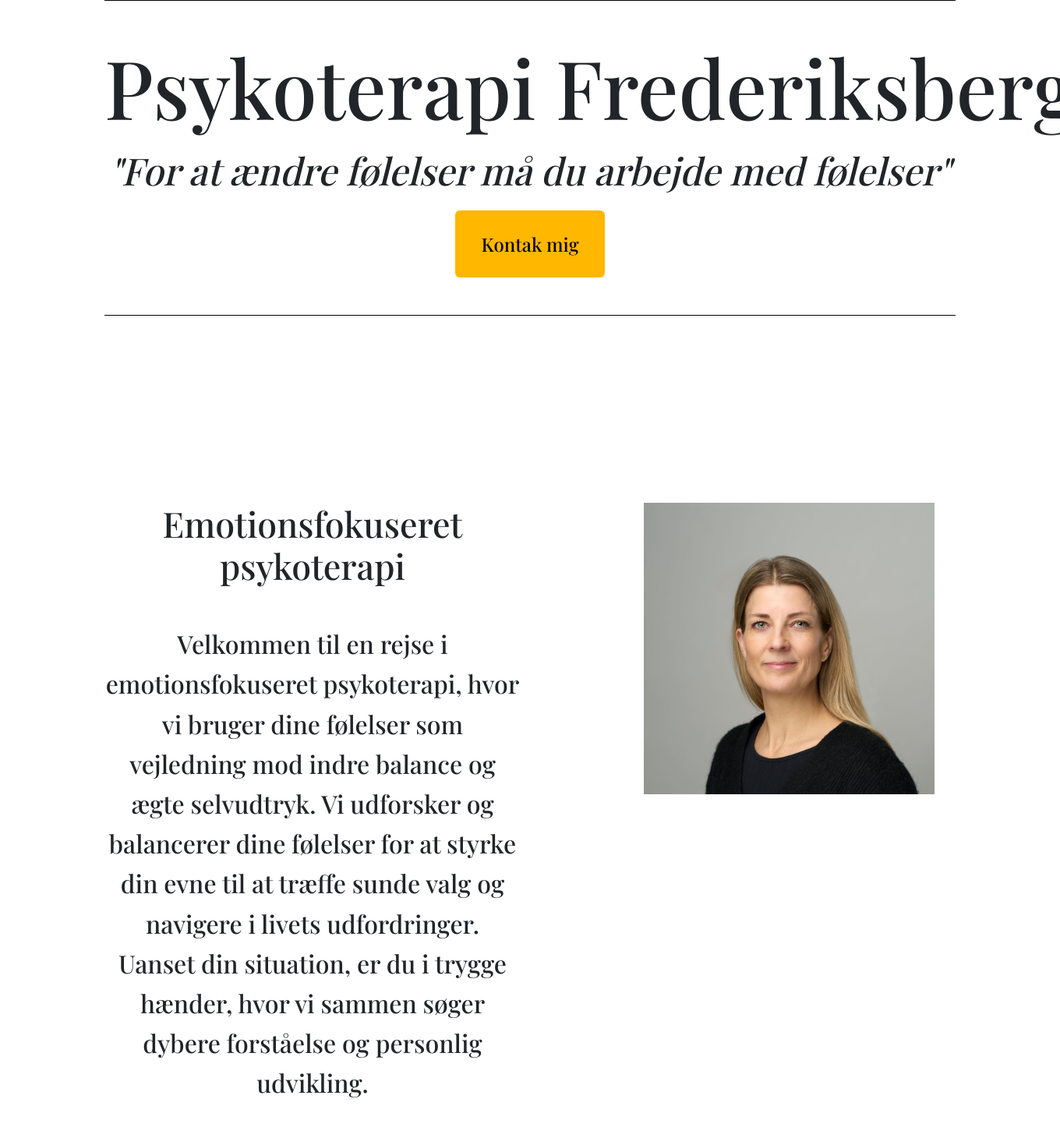
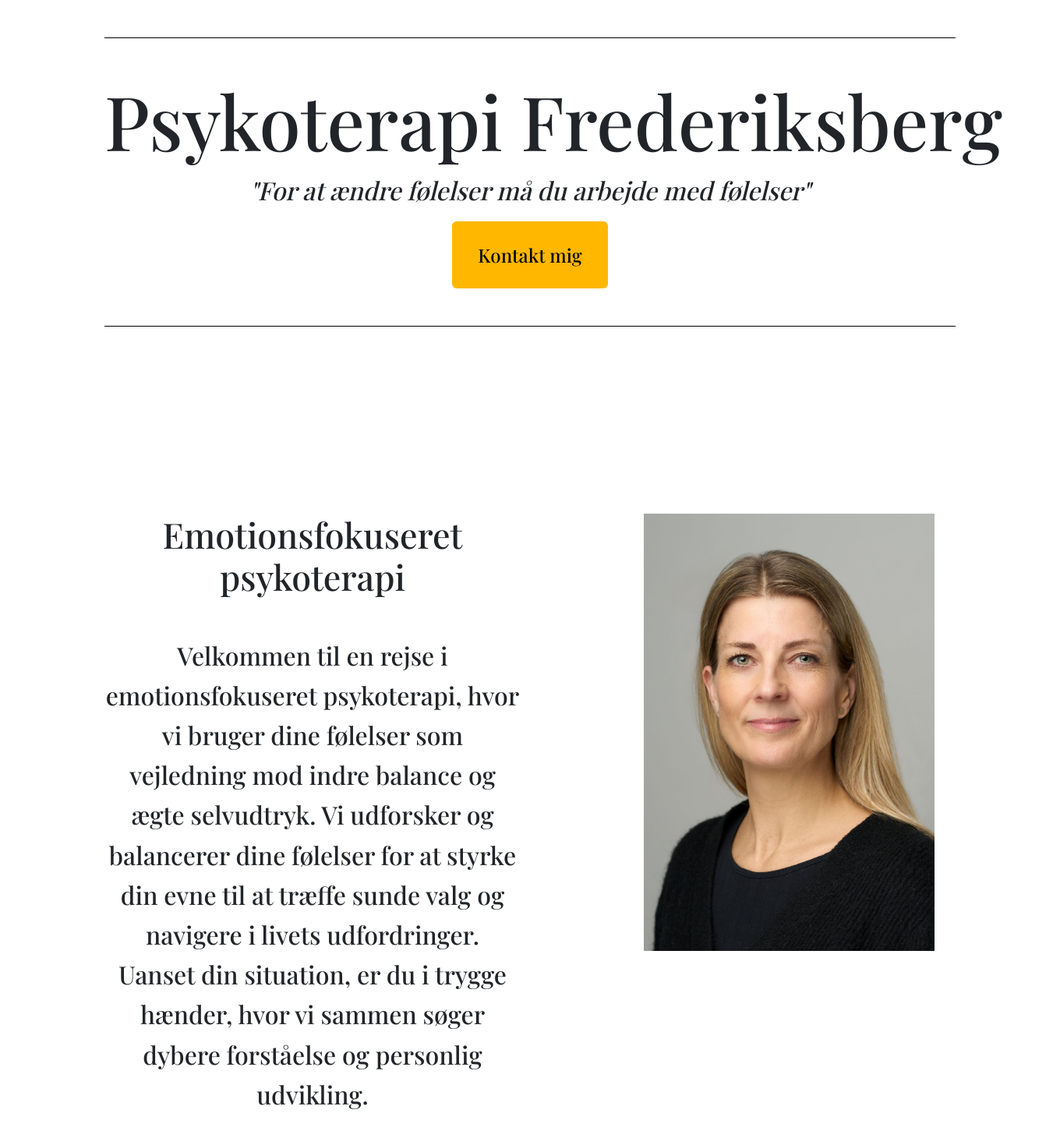
Before and after one commit to yoyohohoxd/schneider_terapi_part1, a Django app: page / in a window 1360 px wide; the page is wider, and only the part inside the window is pictured. Shown: the part 126-1586 px from the top of that part at 78% size. Run offline with Django 5.2, Linux system fonts and the light colour scheme; some libraries are stand-ins or nearby versions.

Commit message:
small adjustments to front page

```diff
--- /dev/null
+++ b/schneider_terapi/site_layout/static/site_layout/images/favicon/about.txt
@@ -0,0 +1,6 @@
+This favicon was generated using the following font:
+
+- Font Title: Playfair Display
+- Font Author: Copyright 2017 The Playfair Display Project Authors (https://github.com/clauseggers/Playfair-Display), with Reserved Font Name "Playfair Display".
+- Font Source: http://fonts.gstatic.com/s/playfairdisplay/v37/nuFvD-vYSZviVYUb_rj3ij__anPXJzDwcbmjWBN2PKdFvUDQZNLo_U2r.ttf
+- Font License: SIL Open Font License, 1.1 (http://scripts.sil.org/OFL))
--- a/schneider_terapi/site_layout/static/site_layout/styles.css
+++ b/schneider_terapi/site_layout/static/site_layout/styles.css
@@ -7,12 +7,12 @@ html * {
 }
 
 .navbar-scrolled {
-    background-color: rgba(111, 113, 114, 0.2);
+    background-color: #22404A50;
     box-shadow: 0 3px 10px rgba(0, 0, 0, 0.15);
 }
 
 .navbar {
-    transition: all 0.5s;
+    transition: all 0.4s;
 }
 
 .navbar {
@@ -38,11 +38,11 @@ html * {
 
 
 /* Merge fra Mads */
-body { font-family: 'Playfair Display', serif; }
+body { font-family: 'Playfair Display', serif;}
 /* Hero er, alt det, som forekommer mellem de to linjer, title, citat og knappen */
-.hero-banner { text-align: center; padding: 3rem 0; border-top: 0.1rem solid #000; border-bottom: 0.1rem solid #000; margin-bottom: 4rem; }
-.hero-title { font-size: 6.5rem; white-space: nowrap; }
-.hero-subtitle { font-size: 3rem; font-style: italic; }
+.hero-banner { text-align: center; padding: 3rem 0; border-top: 0.1rem solid #000; border-bottom: 0.1rem solid #000; margin-bottom: 4rem; margin-top: 3rem; }
+.hero-title { font-size: 6.0rem; white-space: nowrap; }
+.hero-subtitle { font-size: 2rem; font-style: italic; }
 .btn-custom { background-color: rgb(255, 183, 0); color: black; padding: 1.5rem 2rem; font-size: 1.5rem; }
 
 /* Content er, næste sektion af siden, som består af tekst og billde på index siden */
--- a/schneider_terapi/site_layout/templates/site_layout/index.html
+++ b/schneider_terapi/site_layout/templates/site_layout/index.html
@@ -12,7 +12,7 @@
             <section class="hero-banner">
             <h1 class="hero-title">Psykoterapi Frederiksberg</h1>
             <p class="hero-subtitle">"For at ændre følelser må du arbejde med følelser"</p>
-            <a href="#" class="btn btn-custom">Kontak mig</a>
+            <a href="#" class="btn btn-custom">Kontakt mig</a>
             </section>
 
             <!-- velkommen til en rejse i emotionsfokuseret psykoterapi sektionen -->
@@ -22,7 +22,7 @@
             <p class="content-text">Velkommen til en rejse i emotionsfokuseret psykoterapi, hvor vi bruger dine følelser som vejledning mod indre balance og ægte selvudtryk. Vi udforsker og balancerer dine følelser for at styrke din evne til at træffe sunde valg og navigere i livets udfordringer. Uanset din situation, er du i trygge hænder, hvor vi sammen søger dybere forståelse og personlig udvikling.</p>
         </div>
         <div class="col-lg-6 image-section">
-            <img src="{% static 'site_layout/images/foto.jpg' %}" class="responsive-image" alt="Beskrivelse"> <!-- billede af Kristina -->
+            <img src="{% static 'site_layout/images/closeup_narrow.jpg' %}" class="responsive-image" alt="Kristina Schneider"> <!-- billede af Kristina -->
 
         </div>
     </section>
--- a/schneider_terapi/site_layout/templates/site_layout/layout.html
+++ b/schneider_terapi/site_layout/templates/site_layout/layout.html
@@ -9,6 +9,7 @@
     <link href="https://cdn.jsdelivr.net/npm/bootstrap@5.3.2/dist/css/bootstrap.min.css" rel="stylesheet" integrity="sha384-T3c6CoIi6uLrA9TneNEoa7RxnatzjcDSCmG1MXxSR1GAsXEV/Dwwykc2MPK8M2HN" crossorigin="anonymous">
     <script src="https://cdn.jsdelivr.net/npm/bootstrap@5.3.2/dist/js/bootstrap.bundle.min.js" integrity="sha384-C6RzsynM9kWDrMNeT87bh95OGNyZPhcTNXj1NW7RuBCsyN/o0jlpcV8Qyq46cDfL" crossorigin="anonymous"></script>
     <link href="{% static 'site_layout/styles.css' %}" rel="stylesheet">
+    <link rel="shortcut icon" type="image/ico" href="{% static 'site_layout/images/favicon/favicon.ico' %}" >
     {% block script %}
         <script src="{% static 'site_layout/layout.js' %}"></script>
     {% endblock %}
```
Also changed, not shown: schneider_terapi/site_layout/static/site_layout/images/closeup_narrow.jpg (added), schneider_terapi/site_layout/static/site_layout/images/closeup_wide.jpg (renamed from schneider_terapi/site_layout/static/site_layout/images/foto.jpg), schneider_terapi/site_layout/static/site_layout/images/favicon/android-chrome-192x192.png (added), schneider_terapi/site_layout/static/site_layout/images/favicon/android-chrome-512x512.png (added), schneider_terapi/site_layout/static/site_layout/images/favicon/apple-touch-icon.png (added), schneider_terapi/site_layout/static/site_layout/images/favicon/favicon-16x16.png (added), schneider_terapi/site_layout/static/site_layout/images/favicon/favicon-32x32.png (added), schneider_terapi/site_layout/static/site_layout/images/favicon/favicon.ico (added), schneider_terapi/site_layout/static/site_layout/images/favicon/site.webmanifest (added), schneider_terapi/site_layout/static/site_layout/images/full_body.jpg (added), 1 other file.
